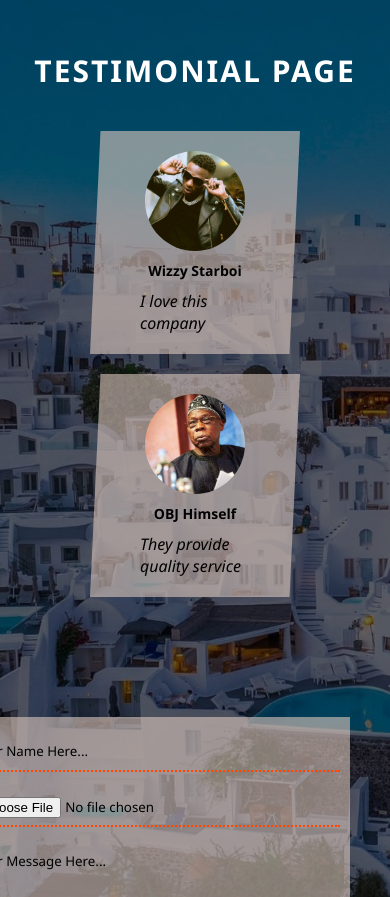
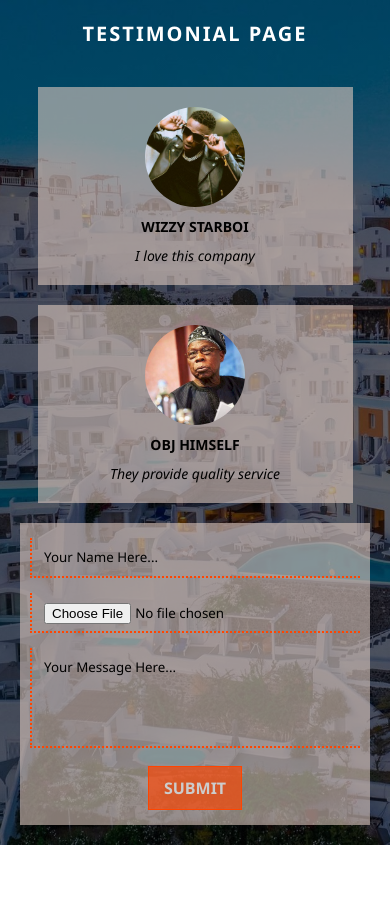
Before and after one commit to ibktommy/TestimonialPage-ReactApp, a React (Create React App) app: page / in a window 390 px wide. Shown: the top 897 px of the page. After the commit the page ends 845 px from the top, so only its background shows below. Built offline with nearby package versions, Linux system fonts and the light colour scheme.

Commit message:
Making the app Responive to small devices

```diff
--- a/src/App.js
+++ b/src/App.js
@@ -2,7 +2,6 @@ import React, { useEffect, useState } from 'react';
 import Card from './component/Card/Card';
 import Form from './component/Form/Form';
 import { getData } from './utils/fetch';
-
 
 function App() {
   const [username, setUsername] = useState("");
--- a/src/component/Form/Form.jsx
+++ b/src/component/Form/Form.jsx
@@ -19,7 +19,7 @@ const Form = ({
 			alert("PLEASE FILL IN ALL INPUT FIELDS!");
 		} else if (!imageFile) {
 			alert("SELECT A PICTURE FOR UPLOAD");
-		}
+		} else {
 			const newData = {
 				id: data.length + 1,
 				name: username,
@@ -35,6 +35,7 @@ const Form = ({
 
 			// Save the updated data-state to localStorage
 			localStorage.setItem("data", JSON.stringify([...data, newData]));
+		}
 	}
 
 	return (
--- a/src/index.scss
+++ b/src/index.scss
@@ -35,7 +35,7 @@ button {
 	min-height: 100%;
 	background: linear-gradient(rgba(0, 0, 0, 0.6), rgba(0, 0, 0, 0.6)),
 		url(./image/background.jpg) no-repeat center center/cover;
-	padding: 5rem 2rem;
+	padding: 2rem 2rem;
 	align-items: center;
   gap: 2rem;
 
@@ -70,11 +70,13 @@ button {
 
       .name {
         font-size: 1.4rem;
+        text-transform: uppercase;
       }
 
       .para {
         font-size: 1.6rem;
         font-style: italic;
+        text-align: center;
       }
 		}
 	}
@@ -82,8 +84,8 @@ button {
   form {
       width: 40rem;
       padding: 1.5rem 1rem;
-      margin-top: 10rem;
-      margin-right: 2rem;
+      // margin: 10rem 0rem 0rem 2rem;
+      // margin-right: 2rem;
       gap: 1.5rem;
       background: rgba(220, 200, 190, 0.6);
       align-self: flex-end;
@@ -147,3 +149,26 @@ button {
       }
     }
 }
+
+@media(max-width: 650px) {
+  .container {
+    h1 {
+      font-size: 2rem;
+    }
+    &-content {
+      width: 90%;
+
+      .content-card {
+        padding: 2rem;
+        clip-path: none;
+
+        .para {
+          font-size: 1.4rem;
+        }
+      }
+    }
+    form {
+      width: 100%;
+    }
+  }
+}
```
Lines whose indentation alone changed are shown as unchanged.
